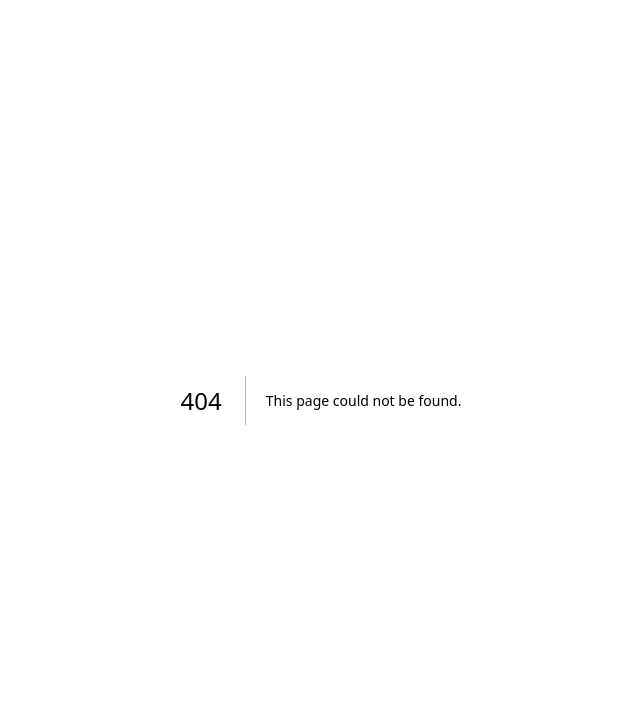
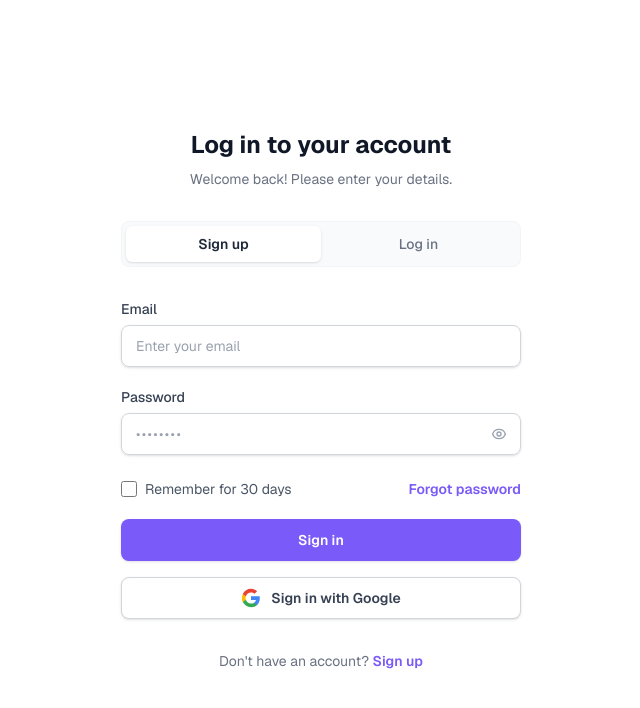
Before and after one commit to matbdev/dpa-crongoal-frontend, a Next.js app: page /login in a window 1280 px wide. Before the commit this address had no page. Shown: the top 708 px of the page, without its empty margins (319-959 px from the left). Built offline with nearby package versions, Linux system fonts and the light colour scheme.

Commit message:
first page

```diff
--- /dev/null
+++ b/app/login/page.tsx
@@ -0,0 +1,122 @@
+"use client";
+import React, { useState } from 'react';
+
+export default function LoginForm() {
+    const [showPassword, setShowPassword] = useState(false);
+
+    return (
+        <div className="flex flex-col items-center justify-center min-h-screen bg-white px-4 py-8 font-sans">
+            <div className="w-full max-w-[400px]">
+
+                {/* Heading & Subheading */}
+                <div className="text-center mb-8">
+                    <h1 className="text-2xl font-bold text-gray-900 mb-2">
+                        Log in to your account
+                    </h1>
+                    <p className="text-sm text-gray-500">
+                        Welcome back! Please enter your details.
+                    </p>
+                </div>
+
+                {/* Tab Toggle */}
+                <div className="flex bg-gray-50 p-1 rounded-lg mb-8 border border-gray-100">
+                    <button className="flex-1 py-2 text-sm font-semibold text-gray-800 bg-white rounded-md shadow-sm">
+                        Sign up
+                    </button>
+                    <button className="flex-1 py-2 text-sm font-medium text-gray-500 hover:text-gray-700">
+                        Log in
+                    </button>
+                </div>
+
+                {/* Form */}
+                <form onSubmit={(e) => e.preventDefault()} className="space-y-5">
+
+                    {/* Email Input */}
+                    <div>
+                        <label htmlFor="email" className="block text-sm font-medium text-gray-700 mb-1.5">
+                            Email
+                        </label>
+                        <input
+                            id="email"
+                            type="email"
+                            placeholder="Enter your email"
+                            className="w-full px-3.5 py-2.5 border border-gray-300 rounded-lg shadow-sm focus:outline-none focus:ring-2 focus:ring-purple-500 focus:border-purple-500 text-sm placeholder-gray-400"
+                        />
+                    </div>
+
+                    {/* Password Input */}
+                    <div>
+                        <label htmlFor="password" className="block text-sm font-medium text-gray-700 mb-1.5">
+                            Password
+                        </label>
+                        <div className="relative">
+                            <input
+                                id="password"
+                                type={showPassword ? "text" : "password"}
+                                placeholder="••••••••"
+                                className="w-full px-3.5 py-2.5 border border-gray-300 rounded-lg shadow-sm focus:outline-none focus:ring-2 focus:ring-purple-500 focus:border-purple-500 text-sm tracking-widest placeholder-gray-400"
+                            />
+                            <button
+                                type="button"
+                                onClick={() => setShowPassword(!showPassword)}
+                                className="absolute inset-y-0 right-0 flex items-center pr-3.5 text-gray-400 hover:text-gray-600 focus:outline-none"
+                            >
+                                <svg className="w-4 h-4" fill="none" stroke="currentColor" viewBox="0 0 24 24" xmlns="http://www.w3.org/2000/svg">
+                                    <path strokeLinecap="round" strokeLinejoin="round" strokeWidth="2" d="M15 12a3 3 0 11-6 0 3 3 0 016 0z" />
+                                    <path strokeLinecap="round" strokeLinejoin="round" strokeWidth="2" d="M2.458 12C3.732 7.943 7.523 5 12 5c4.478 0 8.268 2.943 9.542 7-1.274 4.057-5.064 7-9.542 7-4.477 0-8.268-2.943-9.542-7z" />
+                                </svg>
+                            </button>
+                        </div>
+                    </div>
+
+                    {/* Remember Me & Forgot Password */}
+                    <div className="flex items-center justify-between pt-1">
+                        <div className="flex items-center">
+                            <input
+                                id="remember-me"
+                                type="checkbox"
+                                className="w-4 h-4 text-[#7A5AF8] border-gray-300 rounded focus:ring-[#7A5AF8] cursor-pointer"
+                            />
+                            <label htmlFor="remember-me" className="ml-2 text-sm text-gray-600 cursor-pointer">
+                                Remember for 30 days
+                            </label>
+                        </div>
+                        <a href="#forgot" className="text-sm font-semibold text-[#7A5AF8] hover:text-purple-700">
+                            Forgot password
+                        </a>
+                    </div>
+
+                    {/* Sign In Button */}
+                    <button
+                        type="submit"
+                        className="w-full flex justify-center py-2.5 px-4 mt-2 border border-transparent rounded-lg shadow-sm text-sm font-semibold text-white bg-[#7A5AF8] hover:bg-[#6941C6] focus:outline-none focus:ring-2 focus:ring-offset-2 focus:ring-[#7A5AF8] transition-colors"
+                    >
+                        Sign in
+                    </button>
+                </form>
+
+                {/* Google Sign In Button */}
+                <button
+                    type="button"
+                    className="w-full flex items-center justify-center py-2.5 px-4 mt-4 border border-gray-300 rounded-lg shadow-sm text-sm font-semibold text-gray-700 bg-white hover:bg-gray-50 focus:outline-none focus:ring-2 focus:ring-offset-2 focus:ring-gray-200 transition-colors"
+                >
+                    <svg className="w-5 h-5 mr-2.5" viewBox="0 0 24 24" xmlns="http://www.w3.org/2000/svg">
+                        <path d="M22.56 12.25c0-.78-.07-1.53-.2-2.25H12v4.26h5.92c-.26 1.37-1.04 2.53-2.21 3.31v2.77h3.57c2.08-1.92 3.28-4.74 3.28-8.09z" fill="#4285F4" />
+                        <path d="M12 23c2.97 0 5.46-.98 7.28-2.66l-3.57-2.77c-.98.66-2.23 1.06-3.71 1.06-2.86 0-5.29-1.93-6.16-4.53H2.18v2.84C3.99 20.53 7.7 23 12 23z" fill="#34A853" />
+                        <path d="M5.84 14.09c-.22-.66-.35-1.36-.35-2.09s.13-1.43.35-2.09V7.07H2.18C1.43 8.55 1 10.22 1 12s.43 3.45 1.18 4.93l2.85-2.22.81-.62z" fill="#FBBC05" />
+                        <path d="M12 5.38c1.62 0 3.06.56 4.21 1.64l3.15-3.15C17.45 2.09 14.97 1 12 1 7.7 1 3.99 3.47 2.18 7.07l3.66 2.84c.87-2.6 3.3-4.53 6.16-4.53z" fill="#EA4335" />
+                    </svg>
+                    Sign in with Google
+                </button>
+
+                {/* Footer Link */}
+                <p className="mt-8 text-center text-sm text-gray-500">
+                    Don't have an account?{' '}
+                    <a href="#signup" className="font-semibold text-[#7A5AF8] hover:text-purple-700">
+                        Sign up
+                    </a>
+                </p>
+            </div>
+        </div>
+    );
+}
--- a/app/page.tsx
+++ b/app/page.tsx
@@ -1,65 +1,8 @@
-import Image from "next/image";
-
 export default function Home() {
   return (
-    <div className="flex flex-col flex-1 items-center justify-center bg-zinc-50 font-sans dark:bg-black">
-      <main className="flex flex-1 w-full max-w-3xl flex-col items-center justify-between py-32 px-16 bg-white dark:bg-black sm:items-start">
-        <Image
-          className="dark:invert"
-          src="/next.svg"
-          alt="Next.js logo"
-          width={100}
-          height={20}
-          priority
-        />
-        <div className="flex flex-col items-center gap-6 text-center sm:items-start sm:text-left">
-          <h1 className="max-w-xs text-3xl font-semibold leading-10 tracking-tight text-black dark:text-zinc-50">
-            To get started, edit the page.tsx file.
-          </h1>
-          <p className="max-w-md text-lg leading-8 text-zinc-600 dark:text-zinc-400">
-            Looking for a starting point or more instructions? Head over to{" "}
-            <a
-              href="https://vercel.com/templates?framework=next.js&utm_source=create-next-app&utm_medium=appdir-template-tw&utm_campaign=create-next-app"
-              className="font-medium text-zinc-950 dark:text-zinc-50"
-            >
-              Templates
-            </a>{" "}
-            or the{" "}
-            <a
-              href="https://nextjs.org/learn?utm_source=create-next-app&utm_medium=appdir-template-tw&utm_campaign=create-next-app"
-              className="font-medium text-zinc-950 dark:text-zinc-50"
-            >
-              Learning
-            </a>{" "}
-            center.
-          </p>
-        </div>
-        <div className="flex flex-col gap-4 text-base font-medium sm:flex-row">
-          <a
-            className="flex h-12 w-full items-center justify-center gap-2 rounded-full bg-foreground px-5 text-background transition-colors hover:bg-[#383838] dark:hover:bg-[#ccc] md:w-[158px]"
-            href="https://vercel.com/new?utm_source=create-next-app&utm_medium=appdir-template-tw&utm_campaign=create-next-app"
-            target="_blank"
-            rel="noopener noreferrer"
-          >
-            <Image
-              className="dark:invert"
-              src="/vercel.svg"
-              alt="Vercel logomark"
-              width={16}
-              height={16}
-            />
-            Deploy Now
-          </a>
-          <a
-            className="flex h-12 w-full items-center justify-center rounded-full border border-solid border-black/[.08] px-5 transition-colors hover:border-transparent hover:bg-black/[.04] dark:border-white/[.145] dark:hover:bg-[#1a1a1a] md:w-[158px]"
-            href="https://nextjs.org/docs?utm_source=create-next-app&utm_medium=appdir-template-tw&utm_campaign=create-next-app"
-            target="_blank"
-            rel="noopener noreferrer"
-          >
-            Documentation
-          </a>
-        </div>
-      </main>
-    </div>
+    <main style={{ padding: '2rem', fontFamily: 'sans-serif' }}>
+      <h1>Olá, Next.js! 🚀</h1>
+      <p>Esta é a minha primeira página renderizada no servidor.</p>
+    </main>
   );
 }
```
Also changed, not shown: 2 other files (tests, documents, lock files or other folders).
